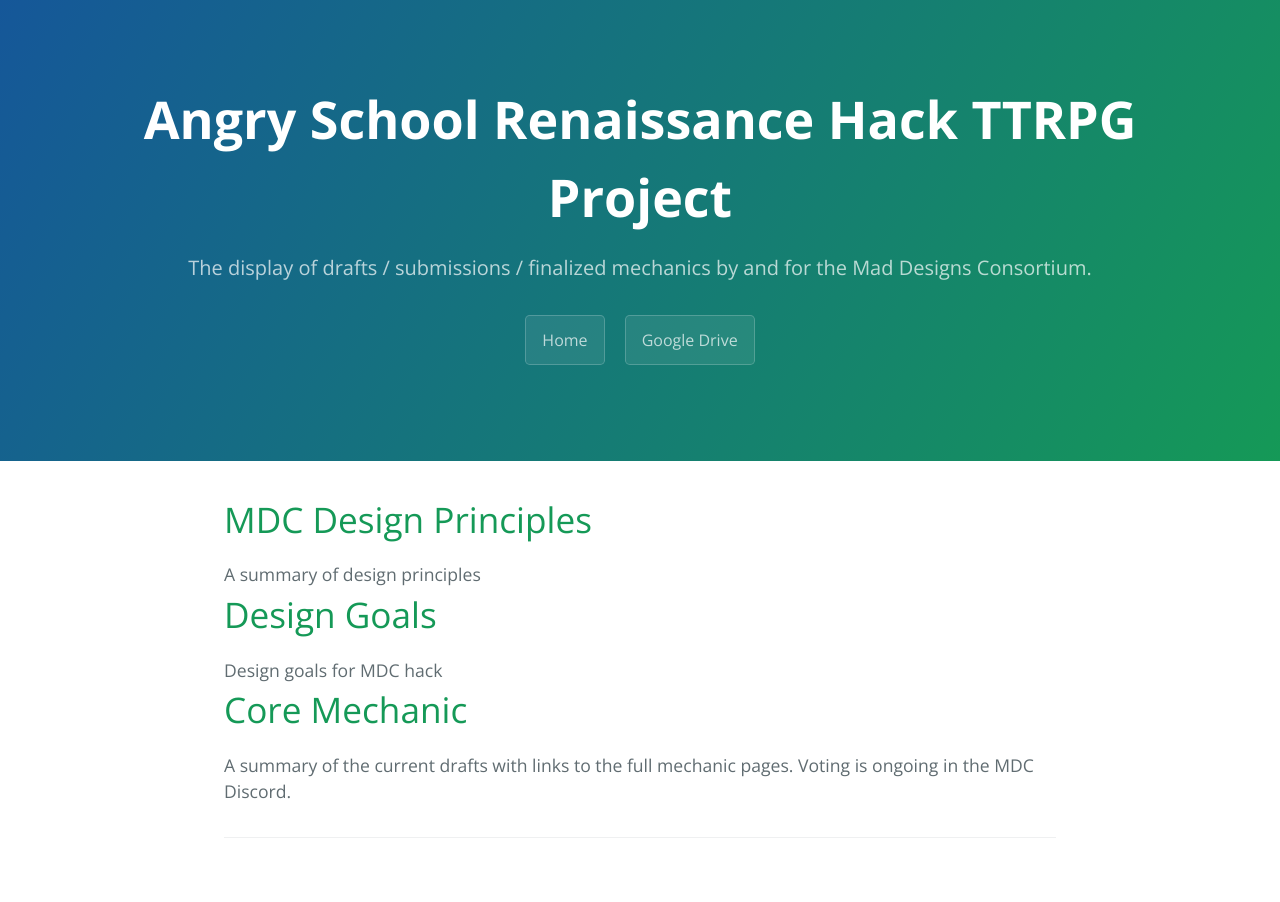
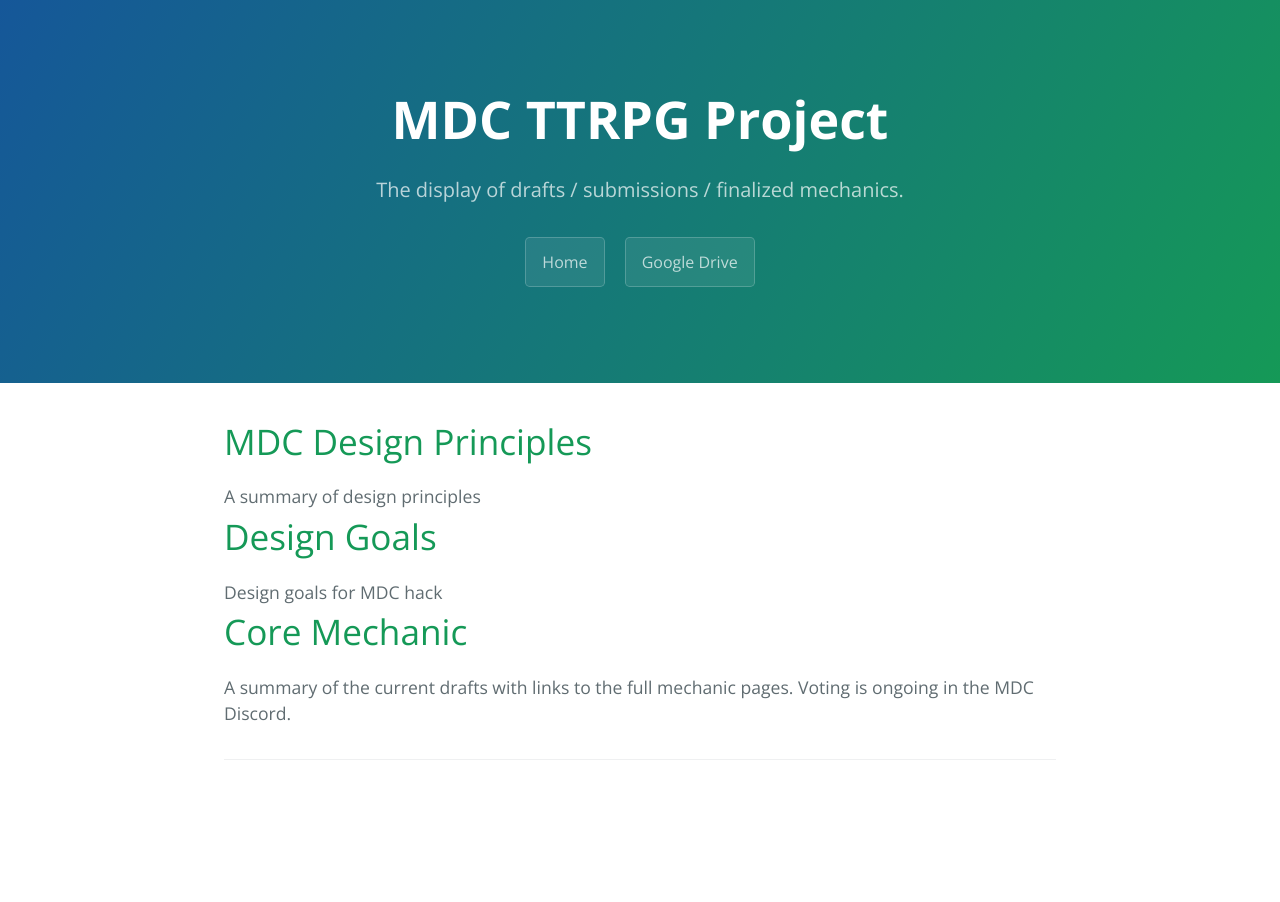
Before and after one commit to angry-school-hack/angry-school-hack.github.io, a Jekyll site: the page built from index.md, in a window 1280 px wide. Built offline with Jekyll 4.4.1, drawn with Linux system fonts in a browser that asks for light colours.

Commit message:
make things lvery unlikely to show up on google

```diff
--- a/_config.yml
+++ b/_config.yml
@@ -18,9 +18,9 @@
 # You can create any custom variable you would like, and they will be accessible
 # in the templates via {{ site.myvariable }}.
 
-title: Angry School Renaissance Hack TTRPG Project
+title: MDC TTRPG Project
 description: >- # this means to ignore newlines until "baseurl:"
-  The display of drafts / submissions / finalized mechanics by and for the Mad Designs Consortium.
+  The display of drafts / submissions / finalized mechanics.
 baseurl: "" # the subpath of your site, e.g. /blog
 url: https://angry-school-hack.github.io # the base hostname & protocol for your site, e.g. http://example.com
 # avatar:
--- a/_layouts/default.html
+++ b/_layouts/default.html
@@ -1,6 +1,7 @@
 <!DOCTYPE html>
 <html lang="{{ site.lang | default: "en-US" }}">
   <head>
+    <meta name="robots" content="noindex,nofollow">
 
     {% if site.google_analytics %}
       <script async src="https://www.googletagmanager.com/gtag/js?id={{ site.google_analytics }}"></script>
@@ -13,7 +14,6 @@
     {% endif %}
     <meta charset="UTF-8">
 
-{% seo %}
     <meta name="viewport" content="width=device-width, initial-scale=1">
     <meta name="theme-color" content="#157878">
     <meta name="apple-mobile-web-app-status-bar-style" content="black-translucent">
--- /dev/null
+++ b/robots.txt
@@ -0,0 +1,2 @@
+User-agent: *
+Disallow: /
```
